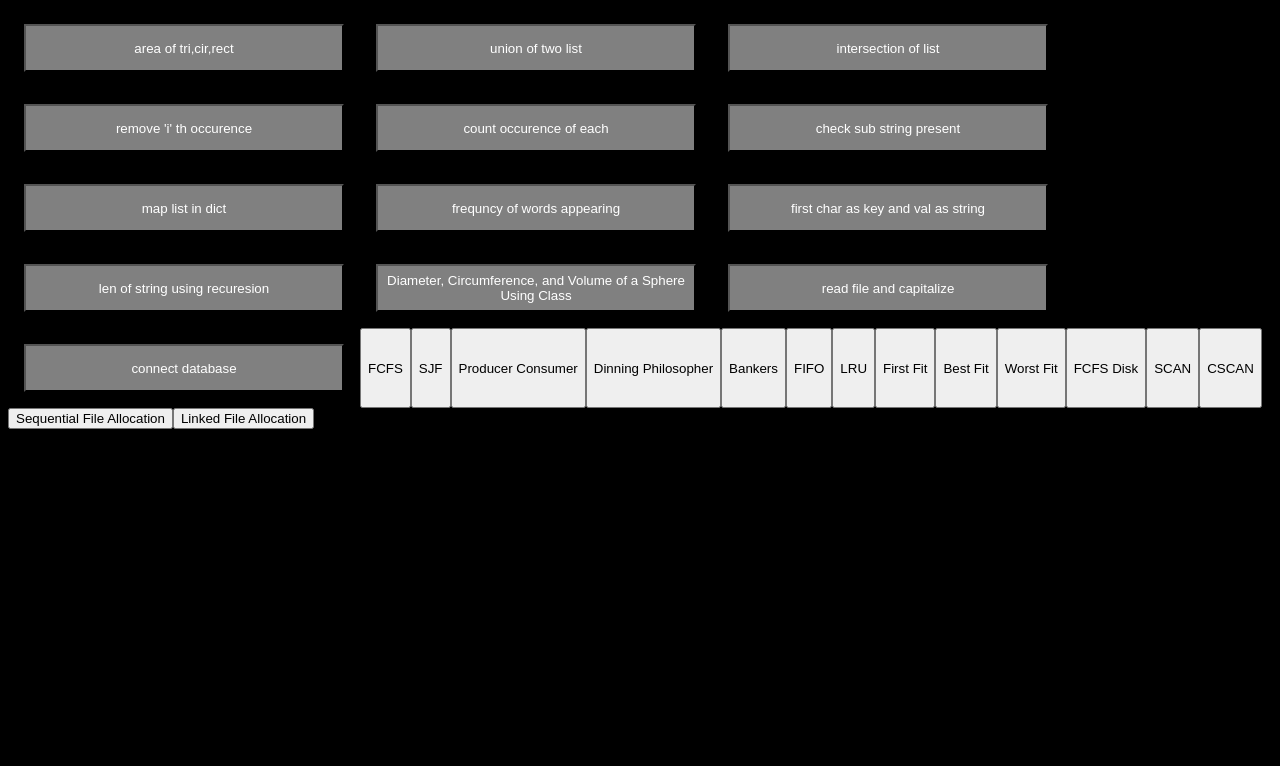
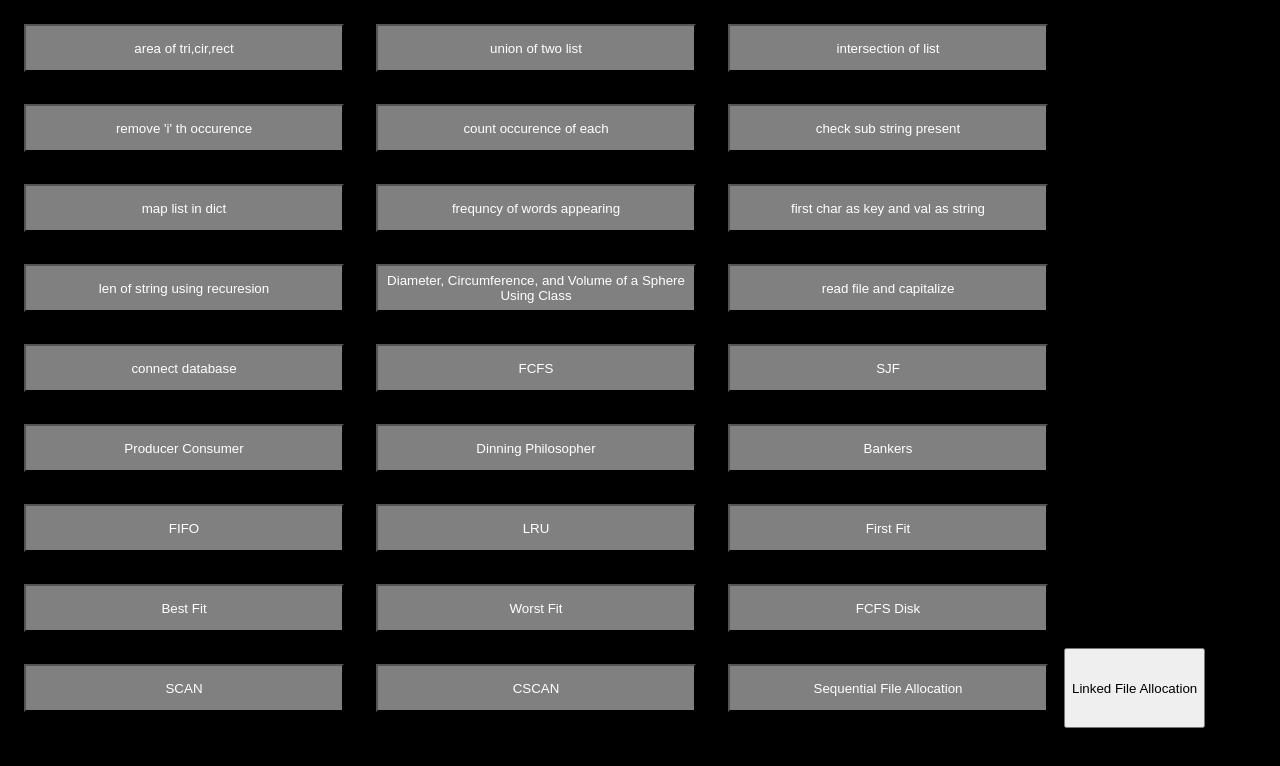
Before and after one commit to Aditya290605/viva, a plain HTML site: page index.html in a window 1280 px wide. Drawn offline with Linux system fonts and the light colour scheme.

Commit message:
Update index.html

```diff
--- a/index.html
+++ b/index.html
@@ -1313,20 +1313,20 @@ void main() {
       <button class="btn" onclick="f12()">read file and capitalize</button>
       <button class="btn" onclick="f13()">connect database</button>
 
-	<button onclick="fc1()">FCFS</button>
-<button onclick="fc2()">SJF</button>
-<button onclick="fc3()">Producer Consumer</button>
-<button onclick="fc4()">Dinning Philosopher</button>
-<button onclick="fc5()">Bankers</button>
-<button onclick="fc6()">FIFO</button>
-<button onclick="fc7()">LRU</button>
-<button onclick="fc8()">First Fit</button>
-<button onclick="fc9()">Best Fit</button>
-<button onclick="fc10()">Worst Fit</button>
-<button onclick="fc11()">FCFS Disk</button>
-<button onclick="fc12()">SCAN</button>
-<button onclick="fc13()">CSCAN</button>
-<button onclick="fc14()">Sequential
+	<button class="btn" onclick="fc1()">FCFS</button>
+<button class="btn" onclick="fc2()">SJF</button>
+<button class="btn" onclick="fc3()">Producer Consumer</button>
+<button class="btn" onclick="fc4()">Dinning Philosopher</button>
+<button class="btn" onclick="fc5()">Bankers</button>
+<button class="btn" onclick="fc6()">FIFO</button>
+<button class="btn" onclick="fc7()">LRU</button>
+<button class="btn" onclick="fc8()">First Fit</button>
+<button class="btn" onclick="fc9()">Best Fit</button>
+<button class="btn" onclick="fc10()">Worst Fit</button>
+<button class="btn" onclick="fc11()">FCFS Disk</button>
+<button class="btn" onclick="fc12()">SCAN</button>
+<button class="btn" onclick="fc13()">CSCAN</button>
+<button class="btn" onclick="fc14()">Sequential
 File Allocation</button>
 <button onclick="copyCode()">Linked File Allocation</button>
 
```
